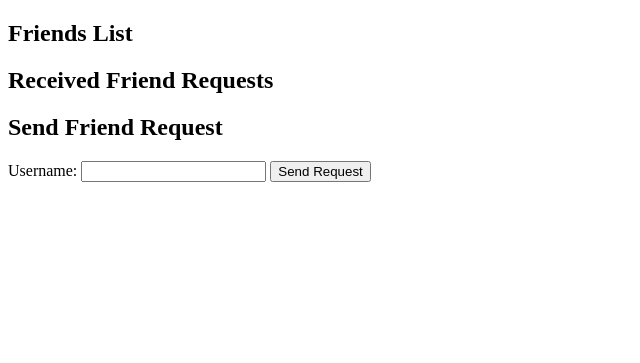
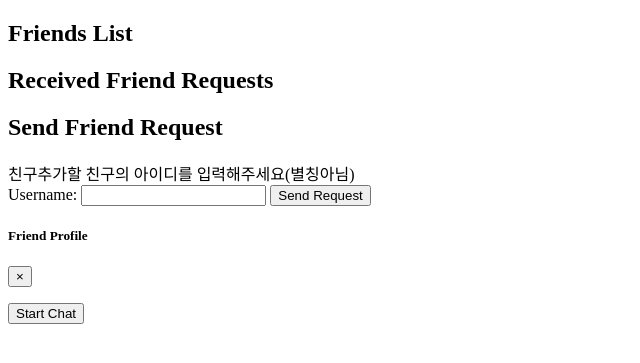
Before and after one commit to kang-beep/collaboration_tool_project, a Django app: template django_websocket_chatting/accounts/templates/friends/friend_management.html in a window 1280 px wide. Shown: the top 363 px of the page, without its empty margins (0-640 px from the left). Run offline with Django 4.2, Linux system fonts and the light colour scheme; the template is opened without the code that fills it, so the values that code supplies are empty.

Commit message:
Save current work before merging

```diff
--- a/django_websocket_chatting/accounts/templates/friends/friend_management.html
+++ b/django_websocket_chatting/accounts/templates/friends/friend_management.html
@@ -4,10 +4,13 @@
     <title>Friends List</title>
 </head>
 <body>
+    <div class="container">
         <h2>Friends List</h2>
         <ul>
             {% for friend in friends %}
-            <li>{{ friend.username }}</li>
+                <li>
+                    <a href="#" class="friend-profile" data-id="{{ friend.id }}" data-toggle="modal" data-target="#profileModal">{{ friend.username }}</a>
+                </li>
             {% endfor %}
         </ul>
 
@@ -16,7 +19,7 @@
             {% for request in received_requests %}
                 <li>
                     {{ request.from_user.username }}
-                <form method="post" action="{% url 'accounts:send-friend-request' request.pk %}">
+                    <form method="post" action="{% url 'accounts:accept-friend-request' request.pk %}">
                         {% csrf_token %}
                         <button type="submit">Accept</button>
                     </form>
@@ -31,8 +34,108 @@
         <h2>Send Friend Request</h2>
         <form method="post" action="{% url 'accounts:send-friend-request' %}">
             {% csrf_token %}
-        <label for="username">Username:</label>
-        <input type="text" id="username" name="username" required>
+            <div>친구추가할 친구의 아이디를 입력해주세요(별칭아님)</div>
+            <label for="to_user">Username:</label>
+            <input type="text" id="to_user" name="to_user" required>
             <button type="submit">Send Request</button>
         </form>
+
+        <!-- Friend Profile Modal -->
+        <div class="modal fade" id="profileModal" tabindex="-1" aria-labelledby="profileModalLabel" aria-hidden="true">
+            <div class="modal-dialog">
+                <div class="modal-content">
+                    <div class="modal-header">
+                        <h5 class="modal-title" id="profileModalLabel">Friend Profile</h5>
+                        <button type="button" class="close" data-dismiss="modal" aria-label="Close">
+                            <span aria-hidden="true">&times;</span>
+                        </button>
+                    </div>
+                    <div class="modal-body">
+                        <p id="profile-info"></p>
+                        <button id="chat-button" class="btn btn-primary">Start Chat</button>
+                    </div>
+                </div>
+            </div>
+        </div>
+    </div>
+
+    <script>
+        $(document).ready(function() {
+            $('.friend-profile').click(function() {
+                const friendId = $(this).data('id');
+                $.ajax({
+                    url: `{% url 'accounts:friend_profile' %}`,
+                    method: 'GET',
+                    data: {id: friendId},
+                    success: function(data) {
+                        $('#profile-info').html(`<strong>Username:</strong> ${data.username}<br><strong>Name:</strong> ${data.name}<br><strong>Email:</strong> ${data.email}`);
+                        $('#chat-button').data('id', data.id);
+                    }
+                });
+            });
+
+            $('#chat-button').click(function() {
+                const friendId = $(this).data('id');
+                // window.location.href = `{% url 'chat:start_private_chat' %}?friend_id=${friendId}`;
+            });
+        });
+
+        function getCookie(name) {
+            let cookieValue = null;
+            if (document.cookie && document.cookie !== '') {
+                const cookies = document.cookie.split(';');
+                for (let i = 0; i < cookies.length; i++) {
+                    const cookie = cookies[i].trim();
+                    if (cookie.substring(0, name.length + 1) === (name + '=')) {
+                        cookieValue = decodeURIComponent(cookie.substring(name.length + 1));
+                        break;
+                    }
+                }
+            }
+            return cookieValue;
+        }
+
+        const csrftoken = getCookie('csrftoken');
+
+        function handleAccept(requestId) {
+            fetch(`/accounts/friend-request/accept/${requestId}/`, {
+                method: 'PUT',
+                headers: {
+                    'Content-Type': 'application/json',
+                    'X-CSRFToken': csrftoken,
+                }
+            })
+            .then(response => response.json())
+            .then(data => {
+                alert(data.detail);
+                location.reload();  // 페이지를 새로고침하여 변경 사항을 반영
+            })
+            .catch(error => console.error('Error:', error));
+        }
+
+        function handleReject(requestId) {
+            fetch(`/accounts/friend-request/reject/${requestId}/`, {
+                method: 'DELETE',
+                headers: {
+                    'Content-Type': 'application/json',
+                    'X-CSRFToken': csrftoken,
+                }
+            })
+            .then(response => {
+                if (response.status === 204) {
+                    alert('Friend request rejected.');
+                    location.reload();  // 페이지를 새로고침하여 변경 사항을 반영
+                } else {
+                    return response.json();
+                }
+            })
+            .then(data => {
+                if (data && data.detail) {
+                    alert(data.detail);
+                }
+            })
+            .catch(error => console.error('Error:', error));
+        }
+    </script>
 </body>
+</html>
--- a/django_websocket_chatting/accounts/urls.py
+++ b/django_websocket_chatting/accounts/urls.py
@@ -17,5 +17,5 @@ urlpatterns = [
     path('friend-request/reject/<int:pk>/', views.RejectFriendRequestView.as_view(), name='reject-friend-request'),
     path('friends/', views.ListFriendsView.as_view(), name='list_friends'),
     path('friend-management/', views.friend_management, name='friend_management'),
-
+    path('friend_profile/', views.friend_profile, name='friend_profile'),   # Friend profile
 ]
```
Also changed, not shown: django_websocket_chatting/accounts/views.py (+21 -4 lines). Lines whose indentation alone changed are shown as unchanged.
